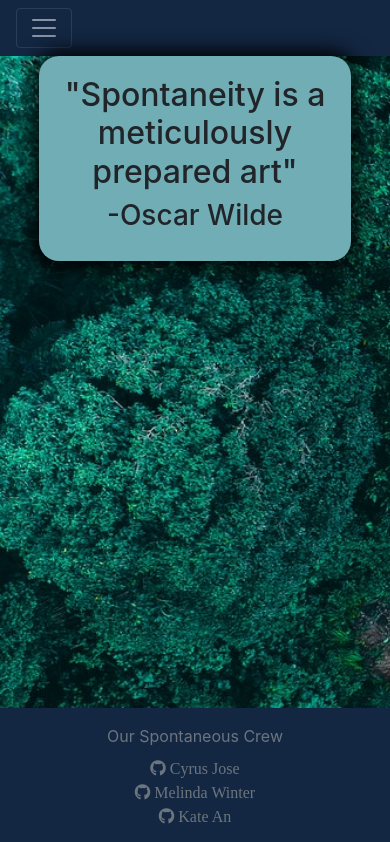
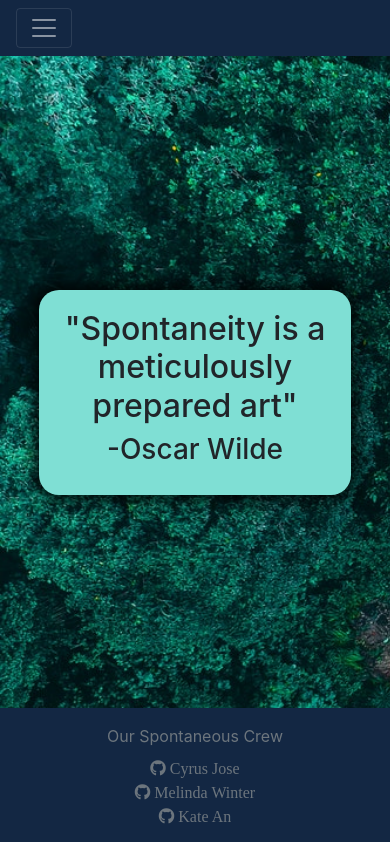
Before and after one commit to katean004/Spontaneous-Weekend-3.0, a React (Create React App) app: page / in a window 390 px wide. Shown: the top 842 px of the page. Built offline with nearby package versions, Linux system fonts and the light colour scheme; no server answers.

Commit message:
Added padding to landing page

```diff
--- a/src/components/LandingPage/Landing.css
+++ b/src/components/LandingPage/Landing.css
@@ -6,7 +6,6 @@
   height: 1000px;
 }
 
-<<<<<<< HEAD
 .maincard{
     justify-content: center;
 }
@@ -24,12 +23,6 @@
     padding: 20px;
 }
 
-=======
-.maincard {
-  justify-content: center;
-  padding-top: 150px;
-}
->>>>>>> master
 
 .landingHeader {
   border-radius: 20px;
@@ -50,4 +43,8 @@
   .landingHeader {
     max-width: 80%;
   }
+
+  .maincard{
+    padding-top: 60%;
+  }
 }
```
